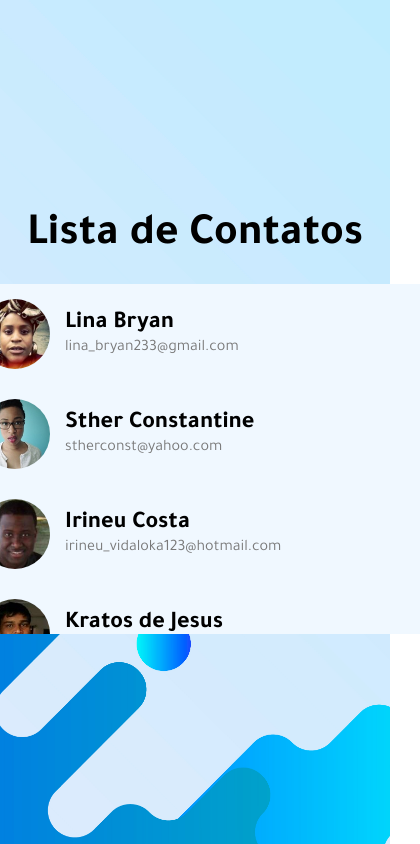
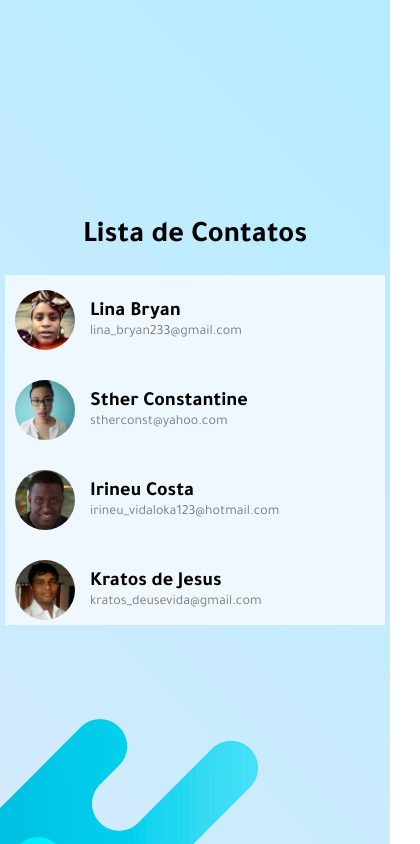
Before and after one commit to Iago-Marques/list-contact, a plain HTML site: page index.html in a window 390 px wide. Shown: the whole page, 420 px wide, since content can reach past the window. Drawn offline with Linux system fonts and the light colour scheme.

Commit message:
corrigindo css reponsivo

```diff
--- a/style.css
+++ b/style.css
@@ -69,3 +69,39 @@
       color: rgb(121, 121, 121);
    }
 }
+
+@media (max-width: 450px) {
+   .container{
+
+      background-position: center;
+
+      h1{
+         font-size: 30px;
+      }
+   }
+
+   .list-contact{
+      background-color: aliceblue;
+      width: 380px;
+
+      img{
+         width: 60px;
+         border-radius: 50%;
+      }
+   }
+
+   .img-name{
+      display: flex;
+      align-items: center;
+      gap: 15px;
+
+      h2{
+         font-size: 20px;
+      }
+
+      p{
+         font-size: 14px;
+         color: rgb(121, 121, 121);
+      }
+   }
+}
```
